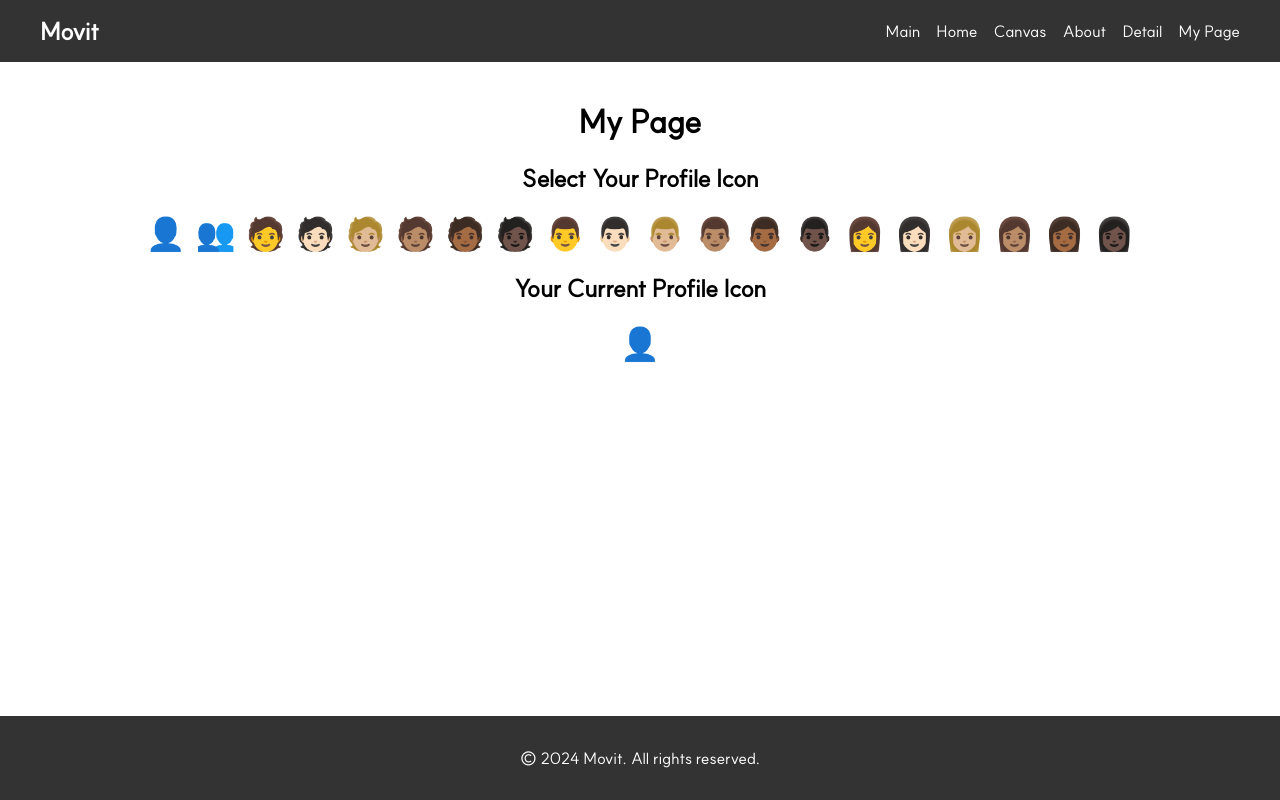
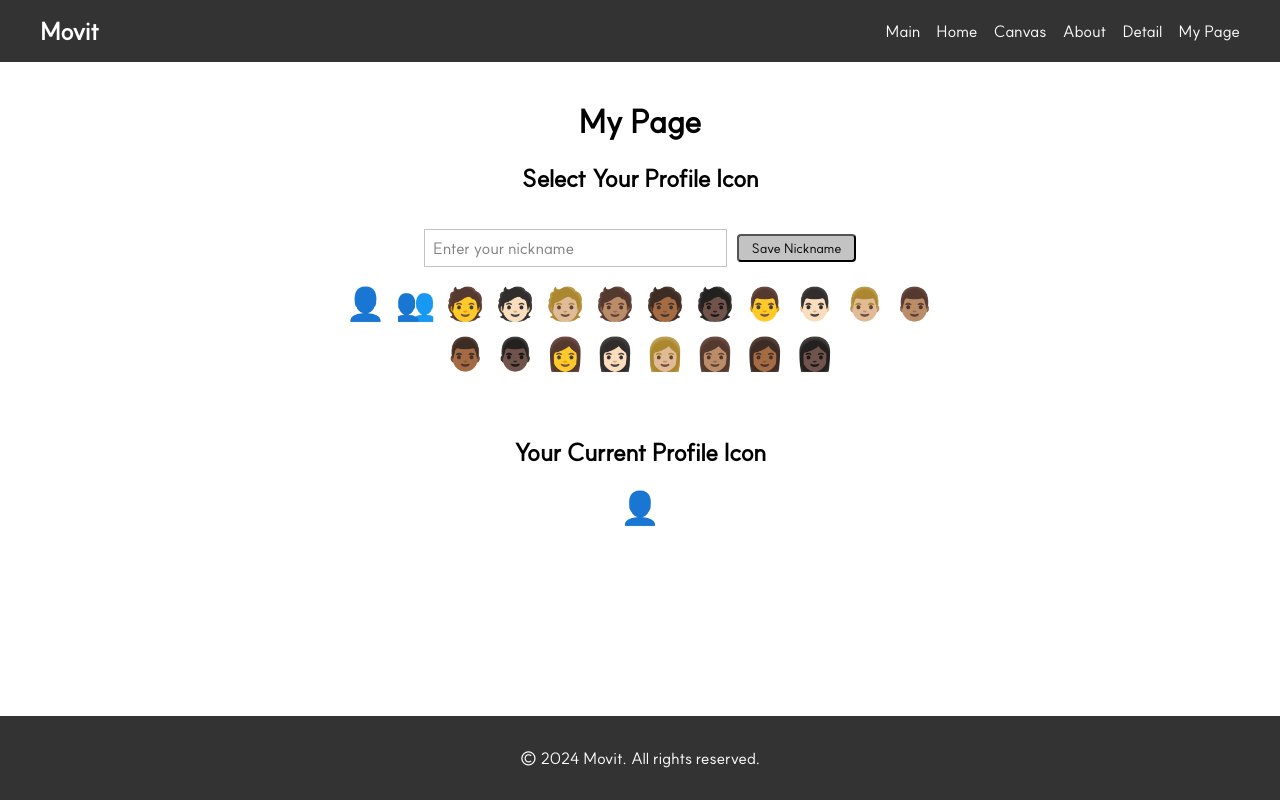
Before and after one commit to yeoniii20/movit, a Vue app: page /myPage in a window 1280 px wide. Built offline with nearby package versions, Linux system fonts and the light colour scheme; the HTML template or start-up script is replaced by a standard one.

Commit message:
feat: save nickname

```diff
--- a/src/components/ProfileCom.vue
+++ b/src/components/ProfileCom.vue
@@ -1,5 +1,14 @@
 <template>
   <div class="profile-selector">
+    <div class="nickname-section">
+      <input
+        type="text"
+        v-model="nickname"
+        placeholder="Enter your nickname"
+        class="nickname-input"
+      />
+      <button class="nickname-btn" @click="saveNickname">Save Nickname</button>
+    </div>
     <div class="icon-list">
       <span
         v-for="icon in icons"
@@ -40,21 +49,69 @@ export default {
         "👩🏾",
         "👩🏿",
       ],
+      nickname: "",
     };
   },
   methods: {
     selectIcon(icon) {
-      this.$emit("updateProfile", icon);
+      this.$emit("updateProfile", { icon });
+    },
+    saveNickname() {
+      this.$emit("updateProfile", { nickname: this.nickname });
     },
   },
 };
 </script>
 
 <style scoped>
+.profile-selector {
+  display: flex;
+  flex-direction: column;
+  align-items: center;
+  padding: 1em;
+  margin-bottom: 3em;
+}
+
+.nickname-section {
+  margin-bottom: 1em;
+  display: flex;
+  align-items: center;
+  gap: 10px;
+}
+
+.nickname-input {
+  font-size: 1em;
+  padding: 0.5em;
+  border-color: rgb(195, 195, 195);
+  border-style: solid;
+  border-width: 0.1em;
+  font-family: "SUITE";
+}
+
+.nickname-input::placeholder {
+  font-family: "SUITE";
+  color: grey;
+}
+
+.nickname-btn {
+  border-radius: 0.25rem;
+  background-color: rgb(195, 195, 195);
+  padding: 0.25rem 0.75rem;
+  cursor: pointer;
+  font-family: "SUITE";
+}
+
+.nickname-btn:active {
+  background-color: rgb(185, 185, 185);
+  transform: scale(0.98);
+  box-shadow: 0 0 5px rgba(0, 0, 0, 0.2);
+}
+
 .icon-list {
   display: flex;
   flex-wrap: wrap;
   justify-content: center;
+  width: 600px;
   gap: 10px;
 }
 
```
